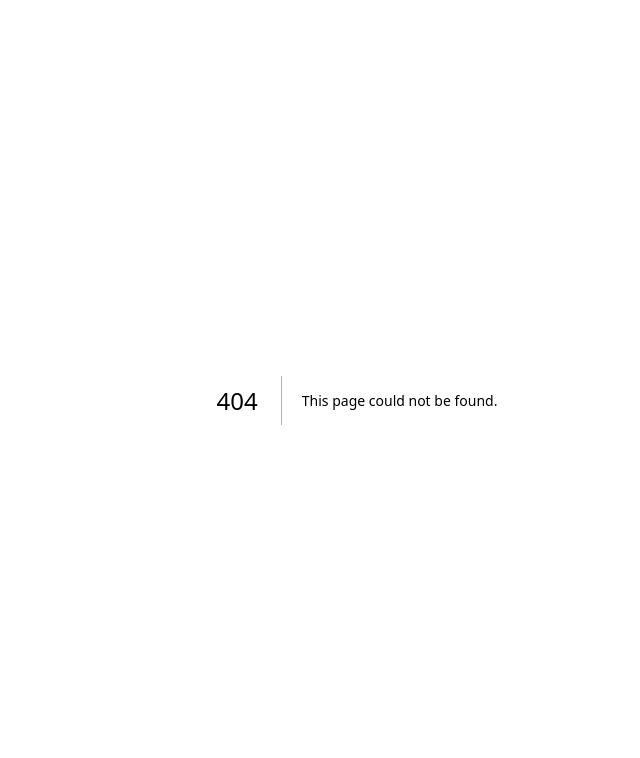
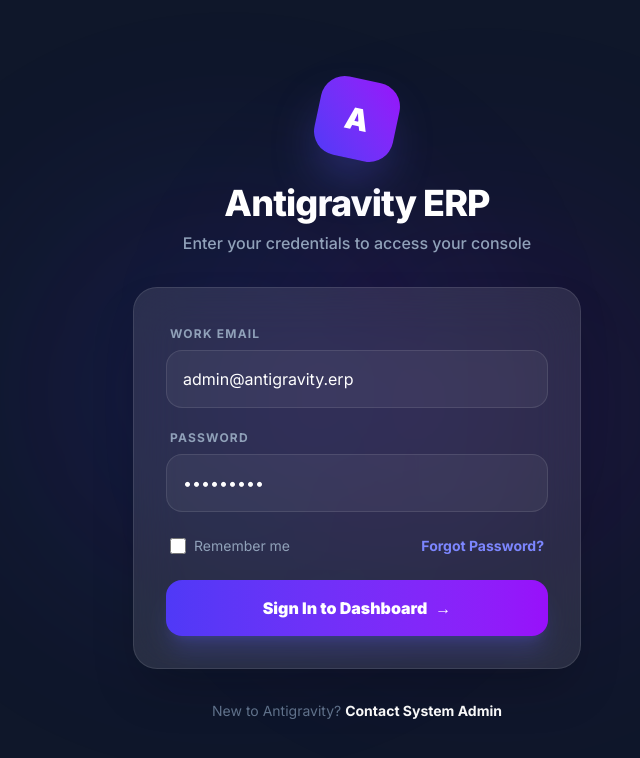
Before and after one commit to Ansari839/account-app, a Next.js app: page /auth/login in a window 1280 px wide. Before the commit this address had no page. Shown: the top 758 px of the page, without its empty margins (283-923 px from the left). Built offline with nearby package versions, Linux system fonts and the light colour scheme.

Commit message:
feat: Implement login page with mock authentication and redirect root to login.

```diff
--- /dev/null
+++ b/app/auth/login/page.tsx
@@ -0,0 +1,98 @@
+"use client";
+
+import React, { useState } from 'react';
+import { useRouter } from 'next/navigation';
+import { useNotifications } from '@/context/NotificationContext';
+
+export default function LoginPage() {
+    const router = useRouter();
+    const { showNotification } = useNotifications();
+    const [email, setEmail] = useState('admin@antigravity.erp');
+    const [password, setPassword] = useState('Admin@123');
+    const [isLoading, setIsLoading] = useState(false);
+
+    const handleLogin = async (e: React.FormEvent) => {
+        e.preventDefault();
+        setIsLoading(true);
+
+        try {
+            // Mocking login for now since actual API integration might need more handlers
+            // But we use the seeded credentials logic
+            if (email === 'admin@antigravity.erp' && password === 'Admin@123') {
+                showNotification('success', 'Welcome back, Administrator!');
+                localStorage.setItem('isLoggedIn', 'true');
+                router.push('/finance/dashboard');
+            } else {
+                showNotification('error', 'Invalid email or password');
+            }
+        } finally {
+            setIsLoading(false);
+        }
+    };
+
+    return (
+        <div className="min-h-screen bg-[#0f172a] flex items-center justify-center p-4 relative overflow-hidden">
+            {/* Background Orbs */}
+            <div className="absolute top-1/4 left-1/4 w-96 h-96 bg-indigo-600/20 rounded-full blur-[120px] animate-pulse"></div>
+            <div className="absolute bottom-1/4 right-1/4 w-96 h-96 bg-purple-600/20 rounded-full blur-[120px] animate-pulse delay-700"></div>
+
+            <div className="w-full max-w-md space-y-8 relative z-10 animate-in fade-in zoom-in duration-700">
+                <div className="text-center">
+                    <div className="w-20 h-20 bg-gradient-to-tr from-indigo-600 to-purple-600 rounded-3xl mx-auto flex items-center justify-center shadow-2xl shadow-indigo-500/40 mb-6 rotate-12 transition-transform hover:rotate-0 duration-500">
+                        <span className="text-3xl font-black text-white">A</span>
+                    </div>
+                    <h1 className="text-4xl font-extrabold tracking-tight text-white">Antigravity ERP</h1>
+                    <p className="text-slate-400 mt-2 font-medium">Enter your credentials to access your console</p>
+                </div>
+
+                <form onSubmit={handleLogin} className="bg-white/10 backdrop-blur-xl border border-white/10 p-8 rounded-3xl shadow-2xl space-y-6">
+                    <div className="space-y-4">
+                        <div>
+                            <label className="text-xs font-bold text-slate-400 uppercase tracking-widest ml-1">Work Email</label>
+                            <input
+                                type="email"
+                                value={email}
+                                onChange={(e) => setEmail(e.target.value)}
+                                required
+                                className="w-full mt-1.5 p-4 rounded-2xl bg-white/5 border border-white/10 text-white focus:ring-2 focus:ring-indigo-500/50 outline-none transition-all placeholder:text-slate-600"
+                                placeholder="name@company.com"
+                            />
+                        </div>
+                        <div>
+                            <label className="text-xs font-bold text-slate-400 uppercase tracking-widest ml-1">Password</label>
+                            <input
+                                type="password"
+                                value={password}
+                                onChange={(e) => setPassword(e.target.value)}
+                                required
+                                className="w-full mt-1.5 p-4 rounded-2xl bg-white/5 border border-white/10 text-white focus:ring-2 focus:ring-indigo-500/50 outline-none transition-all placeholder:text-slate-600"
+                                placeholder="••••••••"
+                            />
+                        </div>
+                    </div>
+
+                    <div className="flex items-center justify-between px-1 text-sm">
+                        <label className="flex items-center gap-2 text-slate-400 cursor-pointer">
+                            <input type="checkbox" className="w-4 h-4 rounded border-white/10 bg-white/5 text-indigo-600 focus:ring-offset-[#0f172a]" />
+                            Remember me
+                        </label>
+                        <a href="#" className="text-indigo-400 font-bold hover:text-indigo-300 transition-colors">Forgot Password?</a>
+                    </div>
+
+                    <button
+                        type="submit"
+                        disabled={isLoading}
+                        className="w-full py-4 bg-gradient-to-r from-indigo-600 to-purple-600 text-white font-black rounded-2xl shadow-xl shadow-indigo-500/20 hover:scale-[1.02] active:scale-95 transition-all disabled:opacity-50 flex items-center justify-center gap-2"
+                    >
+                        {isLoading ? 'Authenticating...' : 'Sign In to Dashboard'}
+                        {!isLoading && <span>→</span>}
+                    </button>
+                </form>
+
+                <p className="text-center text-slate-500 text-sm">
+                    New to Antigravity? <a href="#" className="text-white font-bold hover:underline">Contact System Admin</a>
+                </p>
+            </div>
+        </div>
+    );
+}
--- a/app/page.tsx
+++ b/app/page.tsx
@@ -1,19 +1,6 @@
-import prisma from '@/lib/prisma'
+import { redirect } from 'next/navigation';
 
-export default async function Home() {
-  const users = await prisma.user.findMany();
-  return (
-    <div className="min-h-screen bg-gray-50 flex flex-col items-center justify-center -mt-16">
-      <h1 className="text-4xl font-bold mb-8 font-[family-name:var(--font-geist-sans)] text-[#333333]">
-        Superblog
-      </h1>
-      <ol className="list-decimal list-inside font-[family-name:var(--font-geist-sans)]">
-        {users.map((user) => (
-          <li key={user.id} className="mb-2">
-            {user.fullName}
-          </li>
-        ))}
-      </ol>
-    </div>
-  );
+export default function Home() {
+  redirect('/auth/login');
+  return null;
 }
```
